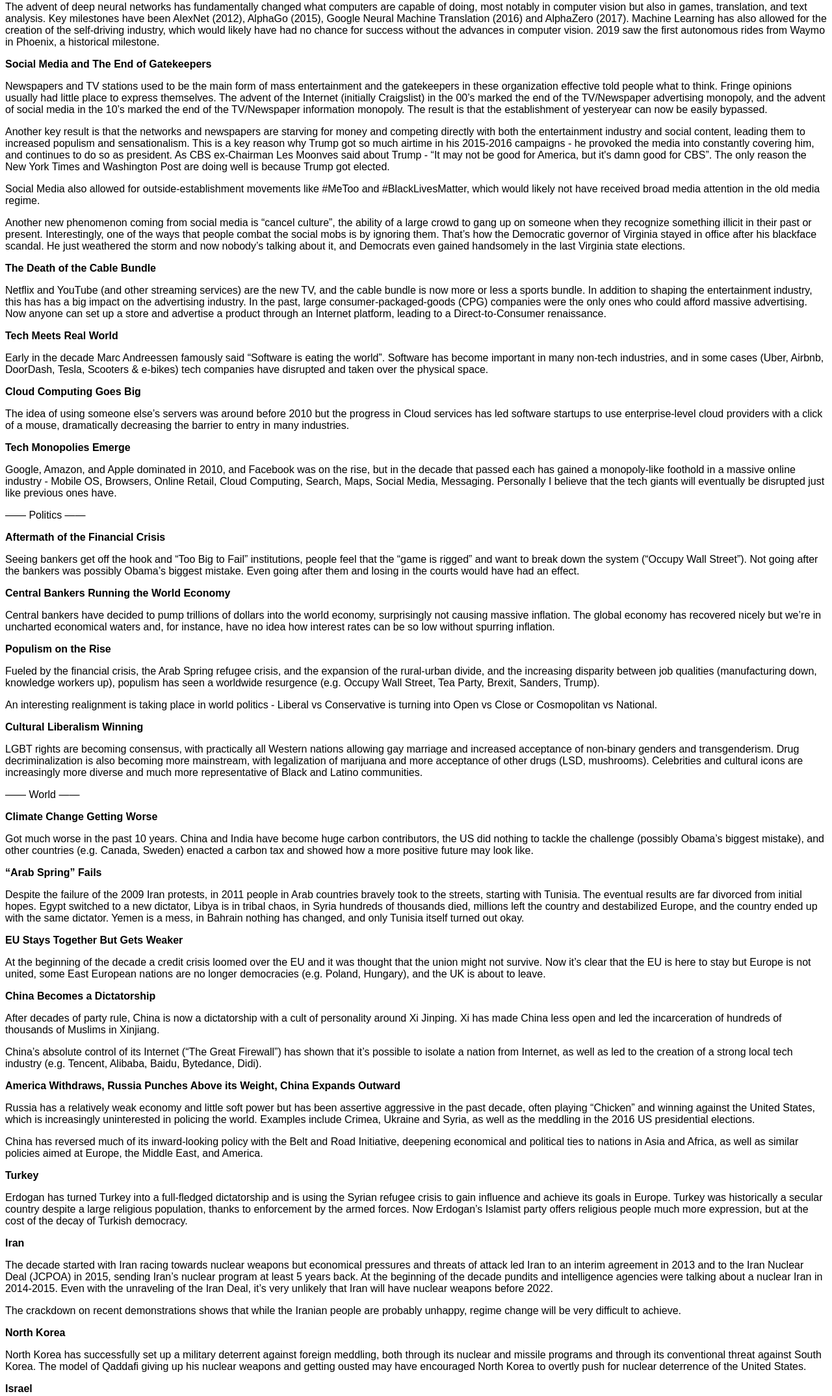
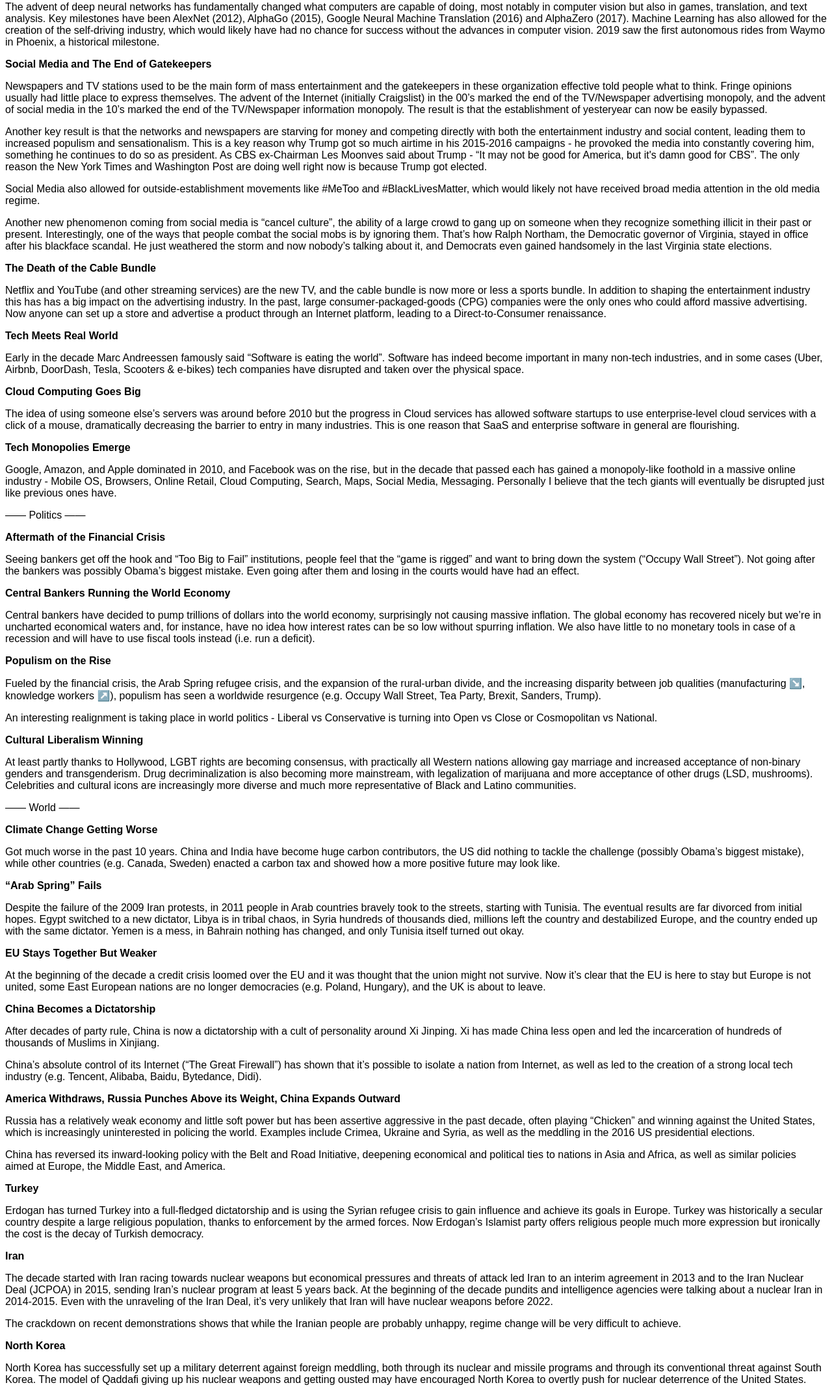
Before and after one commit to linkux/linkux, a Python web app: template src/templates/2010s.html in a window 1280 px wide. Shown: the part 285-2433 px from the top of the page at 65% size. Run offline with Jinja, Linux system fonts and the light colour scheme; the template is opened without the code that fills it, so the values that code supplies are empty.

Commit message:
2010s content

```diff
--- a/src/templates/2010s.html
+++ b/src/templates/2010s.html
@@ -18,42 +18,42 @@
         <p>The advent of deep neural networks has fundamentally changed what computers are capable of doing, most notably in computer vision but also in games, translation, and text analysis. Key milestones have been AlexNet (2012), AlphaGo (2015), Google Neural Machine Translation (2016) and AlphaZero (2017). Machine Learning has also allowed for the creation of the self-driving industry, which would likely have had no chance for success without the advances in computer vision. 2019 saw the first autonomous rides from Waymo in Phoenix, a historical milestone.</p>
         <p><b>Social Media and The End of Gatekeepers</b></p>
         <p>Newspapers and TV stations used to be the main form of mass entertainment and the gatekeepers in these organization effective told people what to think. Fringe opinions usually had little place to express themselves. The advent of the Internet (initially Craigslist) in the 00’s marked the end of the TV/Newspaper advertising monopoly, and the advent of social media in the 10’s marked the end of the TV/Newspaper information monopoly. The result is that the establishment of yesteryear can now be easily bypassed.</p>
-        <p>Another key result is that the networks and newspapers are starving for money and competing directly with both the entertainment industry and social content, leading them to increased populism and sensationalism. This is a key reason why Trump got so much airtime in his 2015-2016 campaigns - he provoked the media into constantly covering him, and continues to do so as president. As CBS ex-Chairman Les Moonves said about Trump - “It may not be good for America, but it's damn good for CBS”. The only reason the New York Times and Washington Post are doing well is because Trump got elected.</p>
+        <p>Another key result is that the networks and newspapers are starving for money and competing directly with both the entertainment industry and social content, leading them to increased populism and sensationalism. This is a key reason why Trump got so much airtime in his 2015-2016 campaigns - he provoked the media into constantly covering him, something he continues to do so as president. As CBS ex-Chairman Les Moonves said about Trump - “It may not be good for America, but it's damn good for CBS”. The only reason the New York Times and Washington Post are doing well right now is because Trump got elected.</p>
         <p>Social Media also allowed for outside-establishment movements like #MeToo and #BlackLivesMatter, which would likely not have received broad media attention in the old media regime.</p>
-        <p>Another new phenomenon coming from social media is “cancel culture”, the ability of a large crowd to gang up on someone when they recognize something illicit in their past or present. Interestingly, one of the ways that people combat the social mobs is by ignoring them. That’s how the Democratic governor of Virginia stayed in office after his blackface scandal. He just weathered the storm and now nobody’s talking about it, and Democrats even gained handsomely in the last Virginia state elections.</p>
+        <p>Another new phenomenon coming from social media is “cancel culture”, the ability of a large crowd to gang up on someone when they recognize something illicit in their past or present. Interestingly, one of the ways that people combat the social mobs is by ignoring them. That’s how Ralph Northam, the Democratic governor of Virginia, stayed in office after his blackface scandal. He just weathered the storm and now nobody’s talking about it, and Democrats even gained handsomely in the last Virginia state elections.</p>
         <p><b>The Death of the Cable Bundle</b></p>
-        <p>Netflix and YouTube (and other streaming services) are the new TV, and the cable bundle is now more or less a sports bundle. In addition to shaping the entertainment industry, this has has a big impact on the advertising industry. In the past, large consumer-packaged-goods (CPG) companies were the only ones who could afford massive advertising. Now anyone can set up a store and advertise a product through an Internet platform, leading to a Direct-to-Consumer renaissance.</p>
+        <p>Netflix and YouTube (and other streaming services) are the new TV, and the cable bundle is now more or less a sports bundle. In addition to shaping the entertainment industry this has has a big impact on the advertising industry. In the past, large consumer-packaged-goods (CPG) companies were the only ones who could afford massive advertising. Now anyone can set up a store and advertise a product through an Internet platform, leading to a Direct-to-Consumer renaissance.</p>
         <p><b>Tech Meets Real World</b></p>
-        <p>Early in the decade Marc Andreessen famously said “Software is eating the world”. Software has become important in many non-tech industries, and in some cases (Uber, Airbnb, DoorDash, Tesla, Scooters & e-bikes) tech companies have disrupted and taken over the physical space.</p>
+        <p>Early in the decade Marc Andreessen famously said “Software is eating the world”. Software has indeed become important in many non-tech industries, and in some cases (Uber, Airbnb, DoorDash, Tesla, Scooters & e-bikes) tech companies have disrupted and taken over the physical space.</p>
         <p><b>Cloud Computing Goes Big</b></p>
-        <p>The idea of using someone else’s servers was around before 2010 but the progress in Cloud services has led software startups to use enterprise-level cloud providers with a click of a mouse, dramatically decreasing the barrier to entry in many industries.</p>
+        <p>The idea of using someone else’s servers was around before 2010 but the progress in Cloud services has allowed software startups to use enterprise-level cloud services with a click of a mouse, dramatically decreasing the barrier to entry in many industries. This is one reason that SaaS and enterprise software in general are flourishing.</p>
         <p><b>Tech Monopolies Emerge</b></p>
         <p>Google, Amazon, and Apple dominated in 2010, and Facebook was on the rise, but in the decade that passed each has gained a monopoly-like foothold in a massive online industry - Mobile OS, Browsers, Online Retail, Cloud Computing, Search, Maps, Social Media, Messaging. Personally I believe that the tech giants will eventually be disrupted just like previous ones have.</p>
         <p>—— Politics ——</p>
         <p><b>Aftermath of the Financial Crisis</b></p>
-        <p>Seeing bankers get off the hook and “Too Big to Fail” institutions, people feel that the “game is rigged” and want to break down the system (“Occupy Wall Street”). Not going after the bankers was possibly Obama’s biggest mistake. Even going after them and losing in the courts would have had an effect.</p>
+        <p>Seeing bankers get off the hook and “Too Big to Fail” institutions, people feel that the “game is rigged” and want to bring down the system (“Occupy Wall Street”). Not going after the bankers was possibly Obama’s biggest mistake. Even going after them and losing in the courts would have had an effect.</p>
         <p><b>Central Bankers Running the World Economy</b></p>
-        <p>Central bankers have decided to pump trillions of dollars into the world economy, surprisingly not causing massive inflation. The global economy has recovered nicely but we’re in uncharted economical waters and, for instance, have no idea how interest rates can be so low without spurring inflation.</p>
+        <p>Central bankers have decided to pump trillions of dollars into the world economy, surprisingly not causing massive inflation. The global economy has recovered nicely but we’re in uncharted economical waters and, for instance, have no idea how interest rates can be so low without spurring inflation. We also have little to no monetary tools in case of a recession and will have to use fiscal tools instead (i.e. run a deficit).</p>
         <p><b>Populism on the Rise</b></p>
-        <p>Fueled by the financial crisis, the Arab Spring refugee crisis, and the expansion of the rural-urban divide, and the increasing disparity between job qualities (manufacturing down, knowledge workers up), populism has seen a worldwide resurgence (e.g. Occupy Wall Street, Tea Party, Brexit, Sanders, Trump).</p>
+        <p>Fueled by the financial crisis, the Arab Spring refugee crisis, and the expansion of the rural-urban divide, and the increasing disparity between job qualities (manufacturing ↘️, knowledge workers ↗️), populism has seen a worldwide resurgence (e.g. Occupy Wall Street, Tea Party, Brexit, Sanders, Trump).</p>
         <p>An interesting realignment is taking place in world politics - Liberal vs Conservative is turning into Open vs Close or Cosmopolitan vs National.</p>
         <p><b>Cultural Liberalism Winning</b></p>
-        <p>LGBT rights are becoming consensus, with practically all Western nations allowing gay marriage and increased acceptance of non-binary genders and transgenderism. Drug decriminalization is also becoming more mainstream, with legalization of marijuana and more acceptance of other drugs (LSD, mushrooms). Celebrities and cultural icons are increasingly more diverse and much more representative of Black and Latino communities.</p>
+        <p>At least partly thanks to Hollywood, LGBT rights are becoming consensus, with practically all Western nations allowing gay marriage and increased acceptance of non-binary genders and transgenderism. Drug decriminalization is also becoming more mainstream, with legalization of marijuana and more acceptance of other drugs (LSD, mushrooms). Celebrities and cultural icons are increasingly more diverse and much more representative of Black and Latino communities.</p>
         <p>—— World ——</p>
         <p><b>Climate Change Getting Worse</b></p>
-        <p>Got much worse in the past 10 years. China and India have become huge carbon contributors, the US did nothing to tackle the challenge (possibly Obama’s biggest mistake), and other countries (e.g. Canada, Sweden) enacted a carbon tax and showed how a more positive future may look like.</p>
+        <p>Got much worse in the past 10 years. China and India have become huge carbon contributors, the US did nothing to tackle the challenge (possibly Obama’s biggest mistake), while other countries (e.g. Canada, Sweden) enacted a carbon tax and showed how a more positive future may look like.</p>
         <p><b>“Arab Spring” Fails</b></p>
         <p>Despite the failure of the 2009 Iran protests, in 2011 people in Arab countries bravely took to the streets, starting with Tunisia. The eventual results are far divorced from initial hopes. Egypt switched to a new dictator, Libya is in tribal chaos, in Syria hundreds of thousands died, millions left the country and destabilized Europe, and the country ended up with the same dictator. Yemen is a mess, in Bahrain nothing has changed, and only Tunisia itself turned out okay.</p>
-        <p><b>EU Stays Together But Gets Weaker</b></p>
+        <p><b>EU Stays Together But Weaker</b></p>
         <p>At the beginning of the decade a credit crisis loomed over the EU and it was thought that the union might not survive. Now it’s clear that the EU is here to stay but Europe is not united, some East European nations are no longer democracies (e.g. Poland, Hungary), and the UK is about to leave.</p>
         <p><b>China Becomes a Dictatorship</b></p>
         <p>After decades of party rule, China is now a dictatorship with a cult of personality around Xi Jinping. Xi has made China less open and led the incarceration of hundreds of thousands of Muslims in Xinjiang.</p>
         <p>China’s absolute control of its Internet (“The Great Firewall”) has shown that it’s possible to isolate a nation from Internet, as well as led to the creation of a strong local tech industry (e.g. Tencent, Alibaba, Baidu, Bytedance, Didi).</p>
         <p><b>America Withdraws, Russia Punches Above its Weight, China Expands Outward</b></p>
         <p>Russia has a relatively weak economy and little soft power but has been assertive aggressive in the past decade, often playing “Chicken” and winning against the United States, which is increasingly uninterested in policing the world. Examples include Crimea, Ukraine and Syria, as well as the meddling in the 2016 US presidential elections.</p>
-        <p>China has reversed much of its inward-looking policy with the Belt and Road Initiative, deepening economical and political ties to nations in Asia and Africa, as well as similar policies aimed at Europe, the Middle East, and America.</p>
+        <p>China has reversed its inward-looking policy with the Belt and Road Initiative, deepening economical and political ties to nations in Asia and Africa, as well as similar policies aimed at Europe, the Middle East, and America.</p>
         <p><b>Turkey</b></p>
-        <p>Erdogan has turned Turkey into a full-fledged dictatorship and is using the Syrian refugee crisis to gain influence and achieve its goals in Europe. Turkey was historically a secular country despite a large religious population, thanks to enforcement by the armed forces. Now Erdogan’s Islamist party offers religious people much more expression, but at the cost of the decay of Turkish democracy.</p>
+        <p>Erdogan has turned Turkey into a full-fledged dictatorship and is using the Syrian refugee crisis to gain influence and achieve its goals in Europe. Turkey was historically a secular country despite a large religious population, thanks to enforcement by the armed forces. Now Erdogan’s Islamist party offers religious people much more expression but ironically the cost is the decay of Turkish democracy.</p>
         <p><b>Iran</b></p>
         <p>The decade started with Iran racing towards nuclear weapons but economical pressures and threats of attack led Iran to an interim agreement in 2013 and to the Iran Nuclear Deal (JCPOA) in 2015, sending Iran’s nuclear program at least 5 years back. At the beginning of the decade pundits and intelligence agencies were talking about a nuclear Iran in 2014-2015. Even with the unraveling of the Iran Deal, it’s very unlikely that Iran will have nuclear weapons before 2022.</p>
         <p>The crackdown on recent demonstrations shows that while the Iranian people are probably unhappy, regime change will be very difficult to achieve.</p>
```
